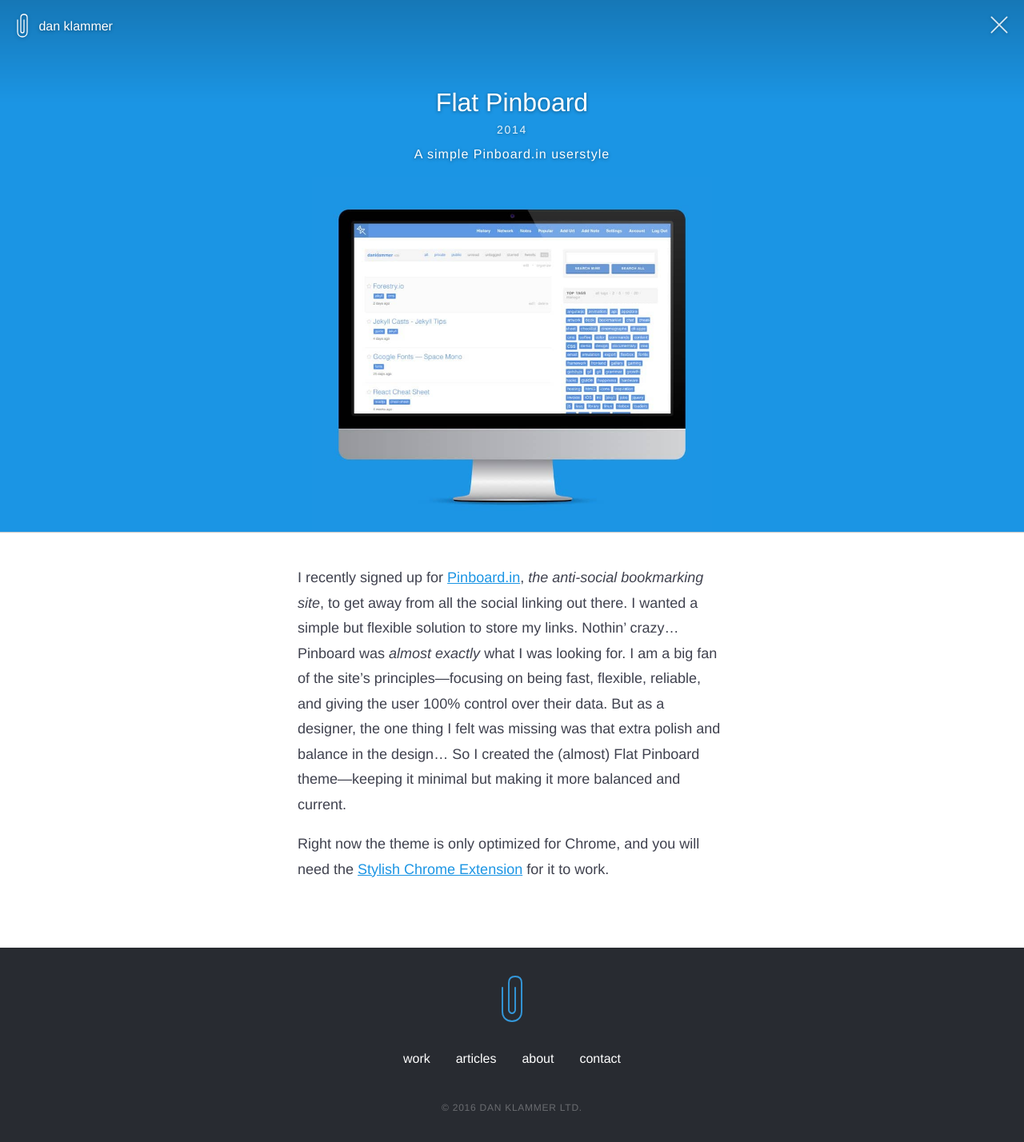
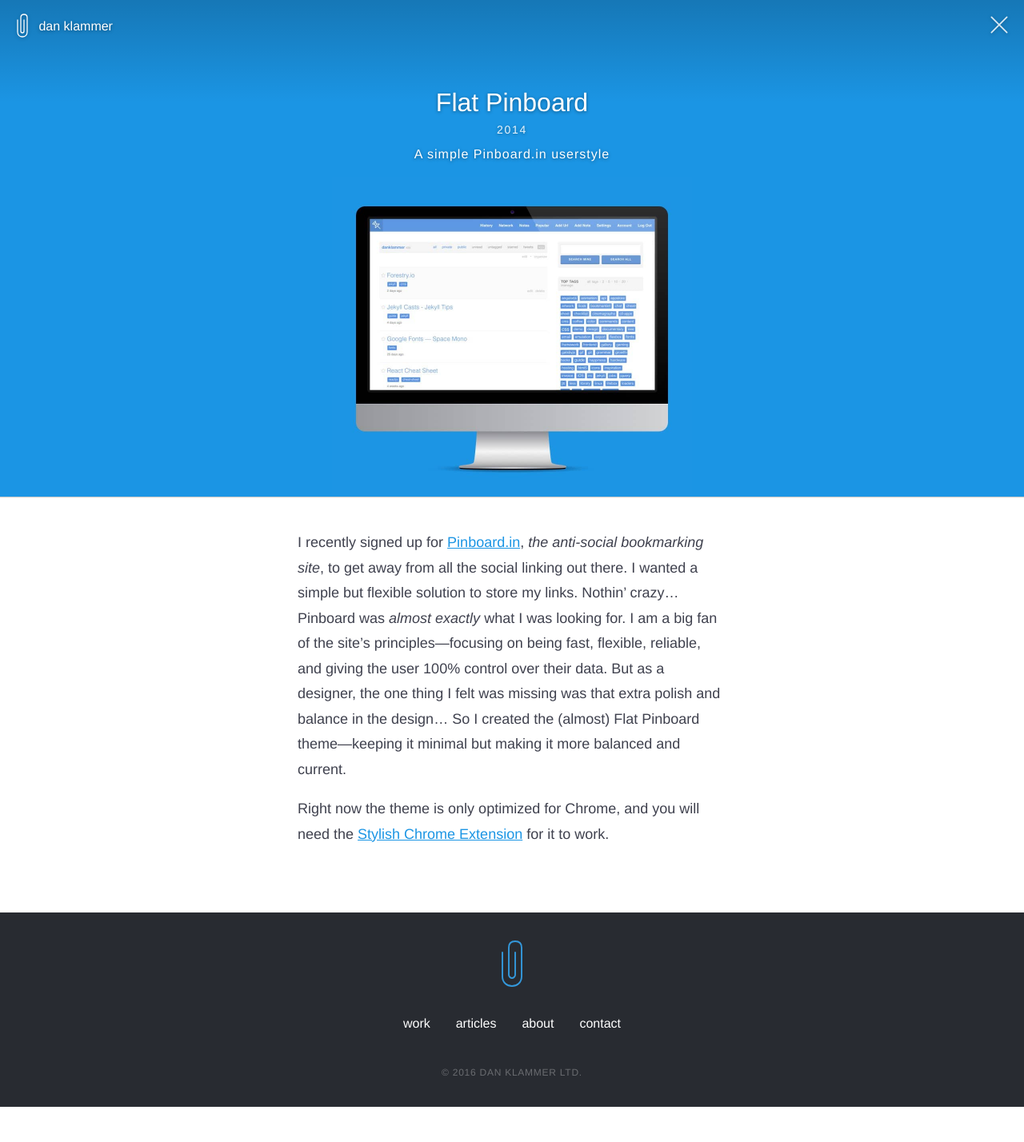
Before and after one commit to danklammer/danklammer.github.io, a Jekyll site: the page built from work/_posts/2014-02-02-flat-pinboard.md, in a window 1280 px wide. Shown: the whole page at 80% size. Built offline with Jekyll 4.4.1, drawn with Linux system fonts in a browser that asks for light colours; after the commit the page ends 1384 px from its top, so only the background shows below that.

Commit message:
I think I'm liking this direction here

```diff
--- a/_layouts/project.html
+++ b/_layouts/project.html
@@ -16,8 +16,10 @@
       </div>
 
       {% if page.cover-image %}
-      <img src="{{ page.cover-image }}" width="450" height="400" class="center-block width-full no-select" style="max-width: 500px">
+      <div class="width-full center-block" style="max-width: 600px; height: 90vw; max-height: 400px; background-image: url({{ page.cover-image }}); background-position: center bottom; background-size: auto 100%; background-repeat: no-repeat">
+      </div>
       {% endif %}
+
 
   </header>
 
```
